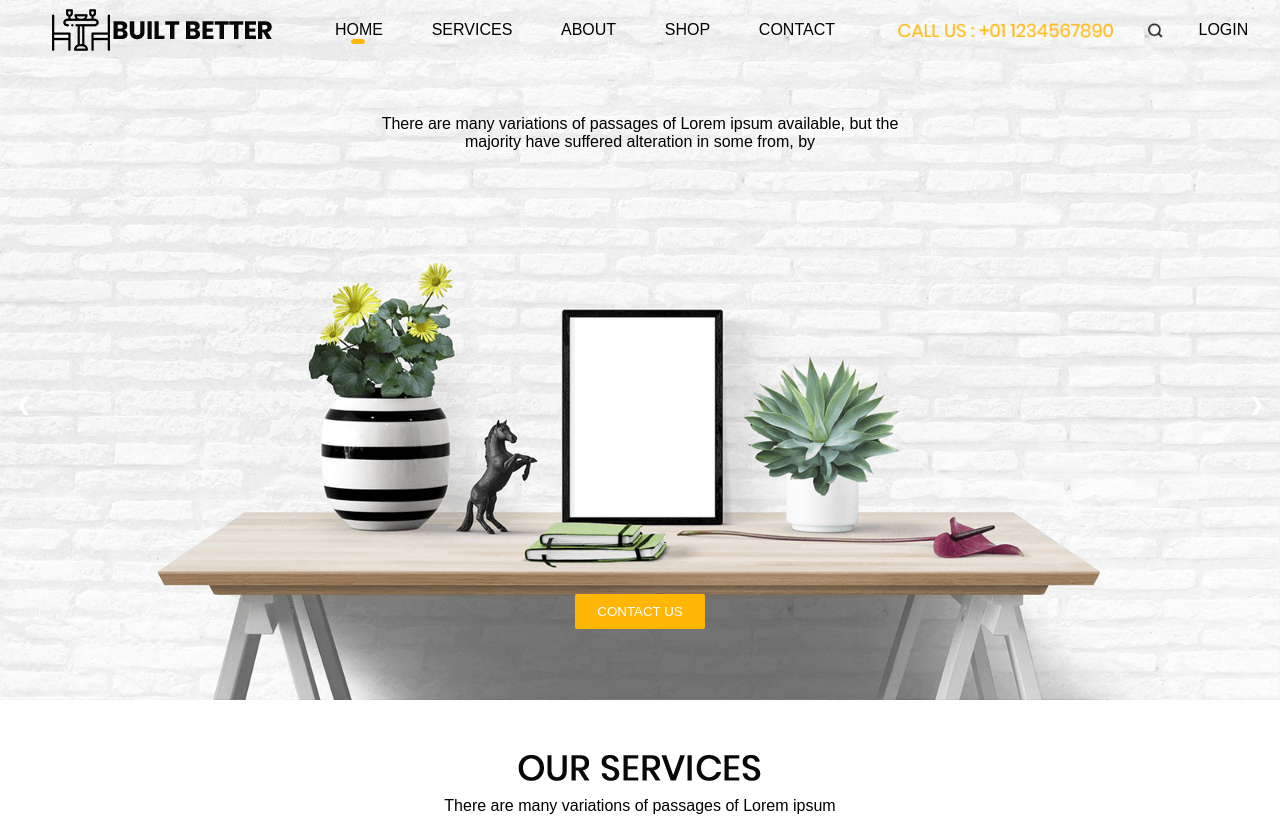
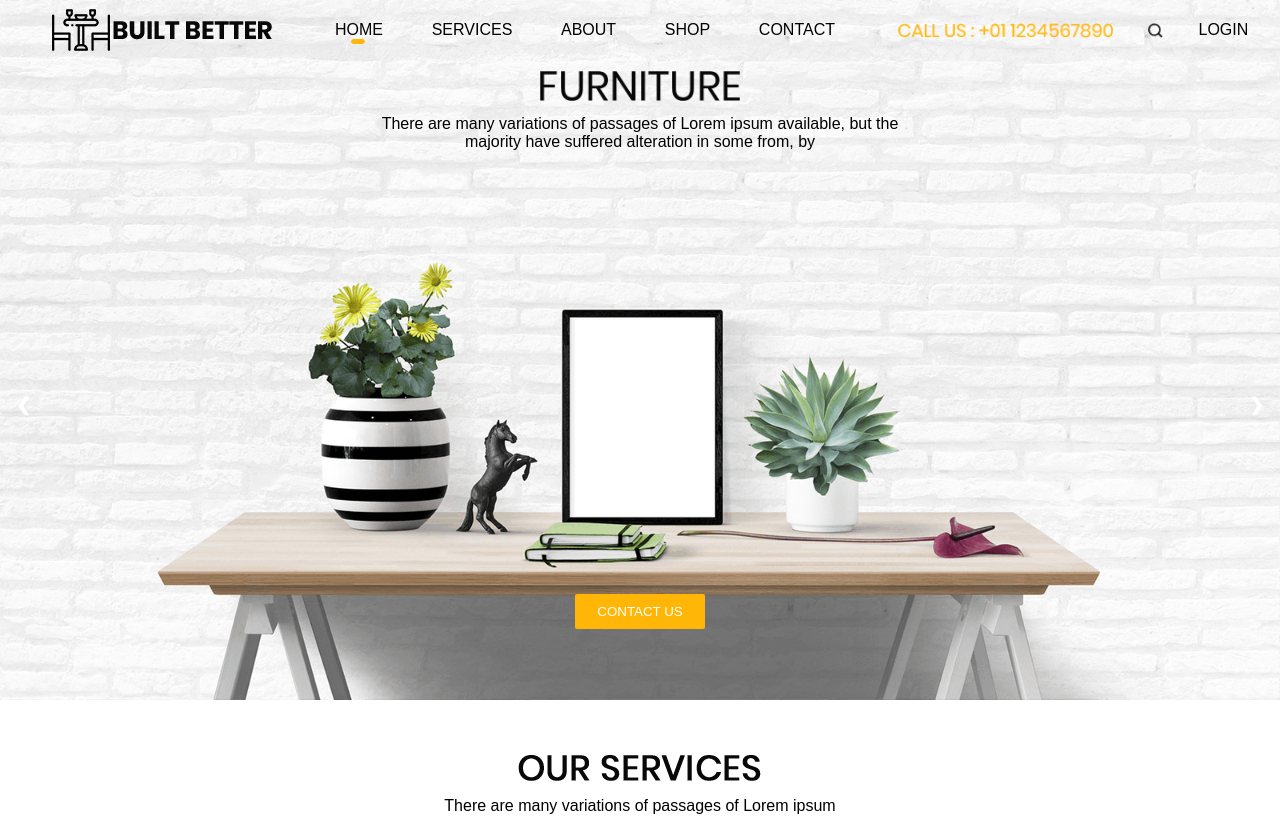
Before and after one commit to Abel-Ghazaryan/abel-ghazaryan-project6, a plain HTML site: page index.html in a window 1280 px wide. Shown: the top 818 px of the page. Drawn offline with Linux system fonts and the light colour scheme.

Commit message:
Update index.html

```diff
--- a/index.html
+++ b/index.html
@@ -57,7 +57,7 @@
           </nav>
         <div class="headerDiv1">
             <div>
-                <img src="./img/FURNITURE.png" alt="">
+                <img src="FURNITURE.png" alt="">
                 <p>There are many variations of passages of Lorem ipsum available, but the majority have suffered alteration in some from, by</p>
             </div>
             <button>CONTACT US</button>
```
